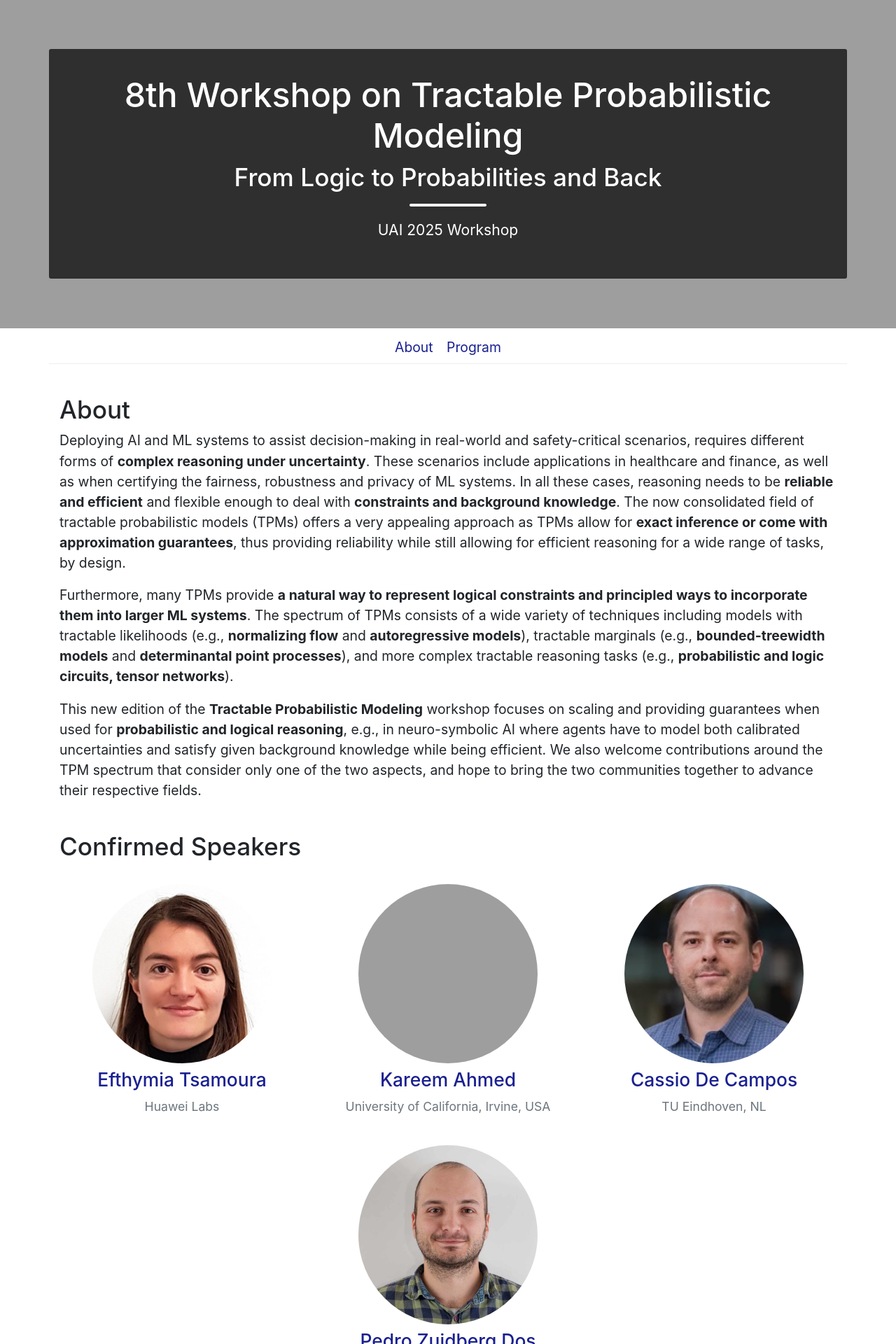
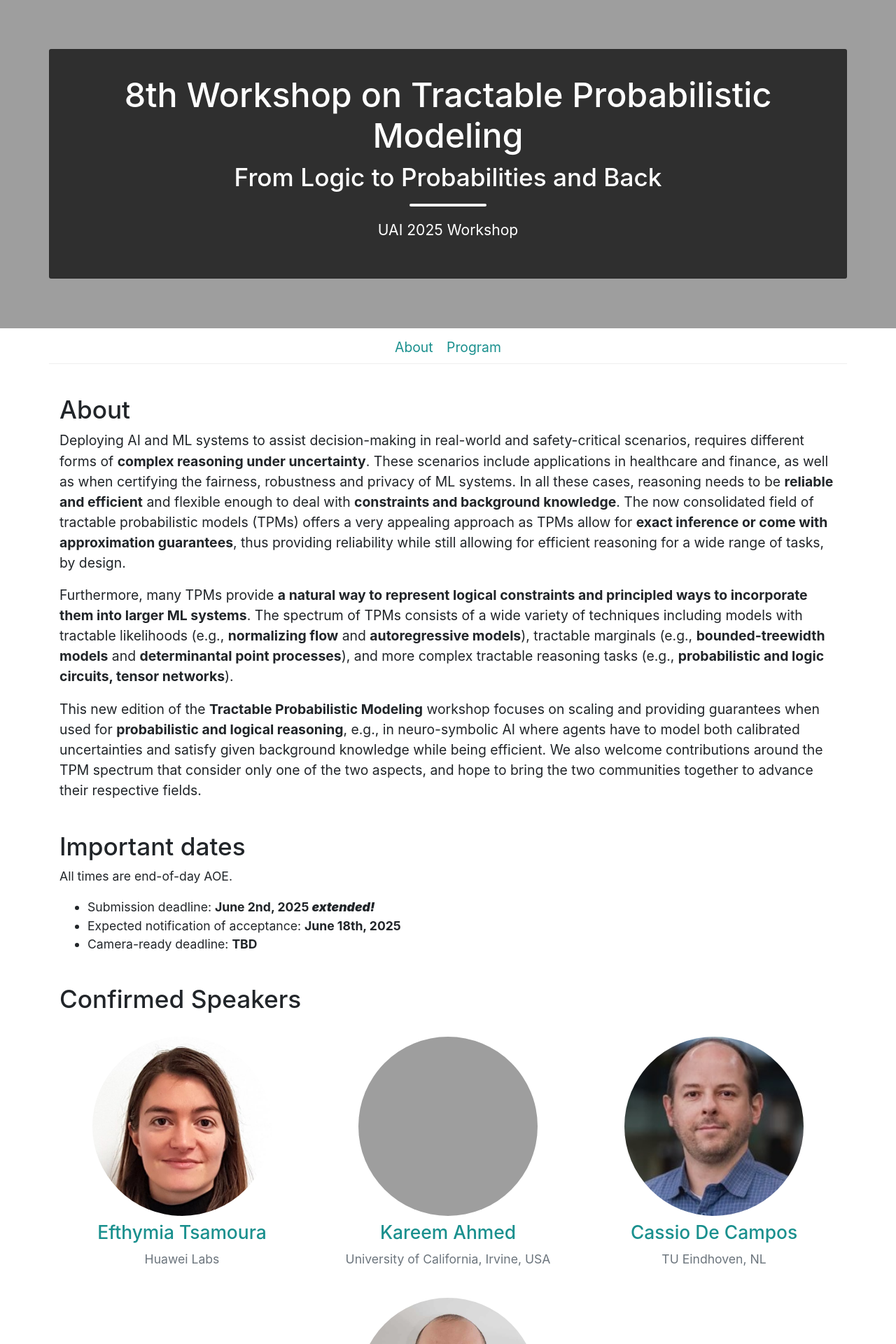
Before and after one commit to tractable-probabilistic-modeling/tpm2025, a Jekyll site: the page built from index.md, in a window 1280 px wide. Shown: the top 1920 px of the page at 70% size. Built offline with Jekyll 4.4.1, drawn with Linux system fonts in a browser that asks for light colours; some of the changed text lies outside the part shown.

Commit message:
Extending submission deadline

```diff
--- a/_config.yml
+++ b/_config.yml
@@ -1,6 +1,6 @@
 
 baseurl: "https://tractable-probabilistic-modeling.github.io/tpm2025/"
-color-scheme: "#1a2090" #the scheme can be any HEX code like "#334279"
+color-scheme: "#1a908e" #the scheme can be any HEX code like "#334279"
 
 sass:
   sass_dir: /assets/css/_sass
@@ -24,7 +24,7 @@ organizers: "TPM 2025 Organizers"
 
 deadlines:
   - item: Submission deadline
-    date: May 23th, 2025
+    date: June 2nd, 2025 <b><i>extended!</i></b>
 
   - item: Expected notification of acceptance
     date: June 18th, 2025
--- a/index.md
+++ b/index.md
@@ -17,6 +17,20 @@ Furthermore, many TPMs provide <b>a natural way to represent logical constraints
 
 <p>This new edition of the <b>Tractable Probabilistic Modeling</b> workshop focuses on scaling and providing guarantees when used for <b>probabilistic and logical reasoning</b>, e.g., in neuro-symbolic AI where agents have to model both calibrated uncertainties and satisfy given background knowledge while being efficient. We also welcome contributions around the TPM spectrum that consider only one of the two aspects, and hope to bring the two communities together to advance their respective fields.</p>
 </div>
+
+<h2>Important dates</h2>
+
+All times are end-of-day AOE.
+
+<ul>
+
+{% for item in site.deadlines  %}
+
+  <li>{{ item.item }}: <strong>{{ item.date }}</strong></li>
+
+{% endfor %}
+
+</ul>
 
 
 <!-- Content -->
```
